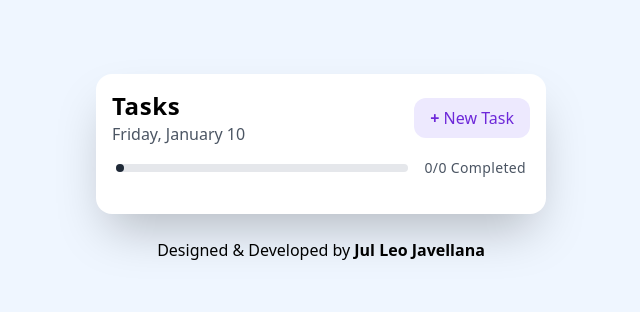
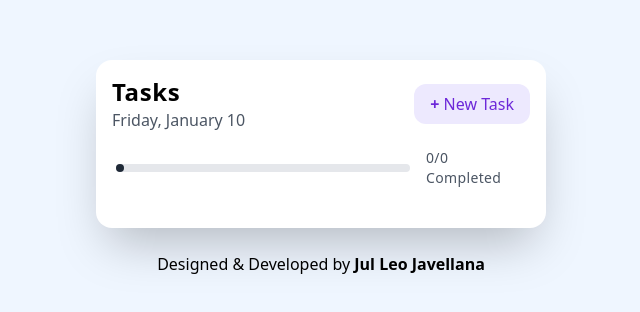
Before and after one commit to gen1chiro/toggle, a React (Vite) app: page / in a window 1280 px wide. Shown: the part 232-544 px from the top of the page, without its empty margins (319-959 px from the left). Built offline with nearby package versions, Linux system fonts and the light colour scheme.

Commit message:
add clear all once all tasks are finished

```diff
--- a/src/App.jsx
+++ b/src/App.jsx
@@ -51,6 +51,10 @@ function App() {
         })
     }
 
+    const clearAllTasks = () => {
+        setTasks([])
+    }
+
     return (
         <>
             <main className="w-5/6 sm:w-[450px] bg-white rounded-2xl shadow-2xl">
@@ -58,6 +62,7 @@ function App() {
                     taskCount={taskCount}
                     doneTaskCount={doneTaskCount}
                     handleOpen={handleOpen}
+                    handleClear={clearAllTasks}
                 />
                 <TaskInput
                     ref={dialogRef}
--- a/src/components/TasklistHeader.jsx
+++ b/src/components/TasklistHeader.jsx
@@ -1,6 +1,7 @@
-const TasklistHeader = ({taskCount, doneTaskCount, handleOpen}) => {
+const TasklistHeader = ({taskCount, doneTaskCount, handleOpen, handleClear}) => {
     const dateFormat = { weekday: "long", day: "numeric", month: "long"}
     const formattedDate = new Date().toLocaleDateString("en-US", dateFormat)
+    const areAllTasksDone = taskCount > 0 && doneTaskCount === taskCount
 
     const gridColumn = {
         gridTemplateColumns: `repeat(${taskCount}, minmax(0, 1fr))`
@@ -24,7 +25,13 @@ const TasklistHeader = ({taskCount, doneTaskCount, handleOpen}) => {
                 <div className="h-2 grow bg-gray-200 grid rounded-full" style={gridColumn}>
                     <div className="bg-gray-800 rounded-full" style={columnSpan}></div>
                 </div>
-                <h1 className="tracking-wide text-sm text-gray-600">{doneTaskCount}/{taskCount} Completed</h1>
+                {areAllTasksDone ?
+                    <button
+                        className="text-sm w-[100px] py-1 rounded-md text-gray-600 shadow:md bg-gray-100 hover:bg-gray-200 hover:scale-[1.02] transition-all ease-out"
+                        onClick={handleClear}
+                    >Clear All</button> :
+                    <h1 className="tracking-wide text-sm py-1 text-gray-600 w-[100px]">{doneTaskCount}/{taskCount} Completed</h1>
+                }
             </div>
         </section>
     )
```
